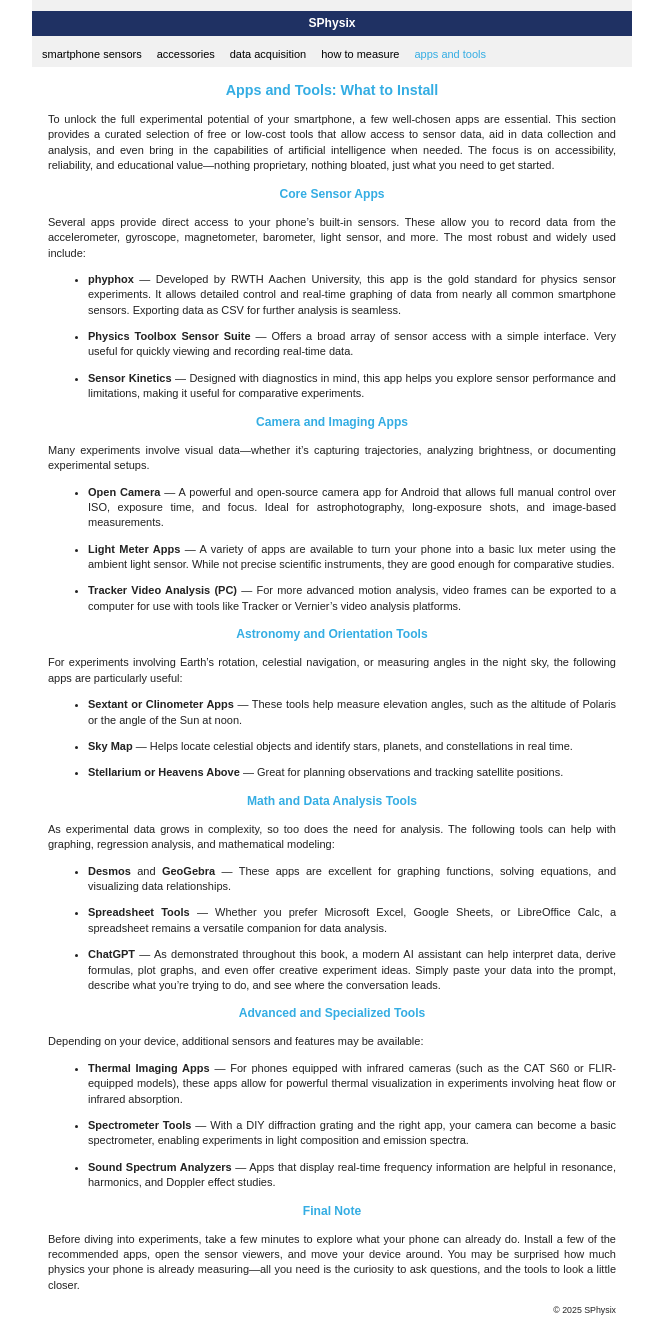
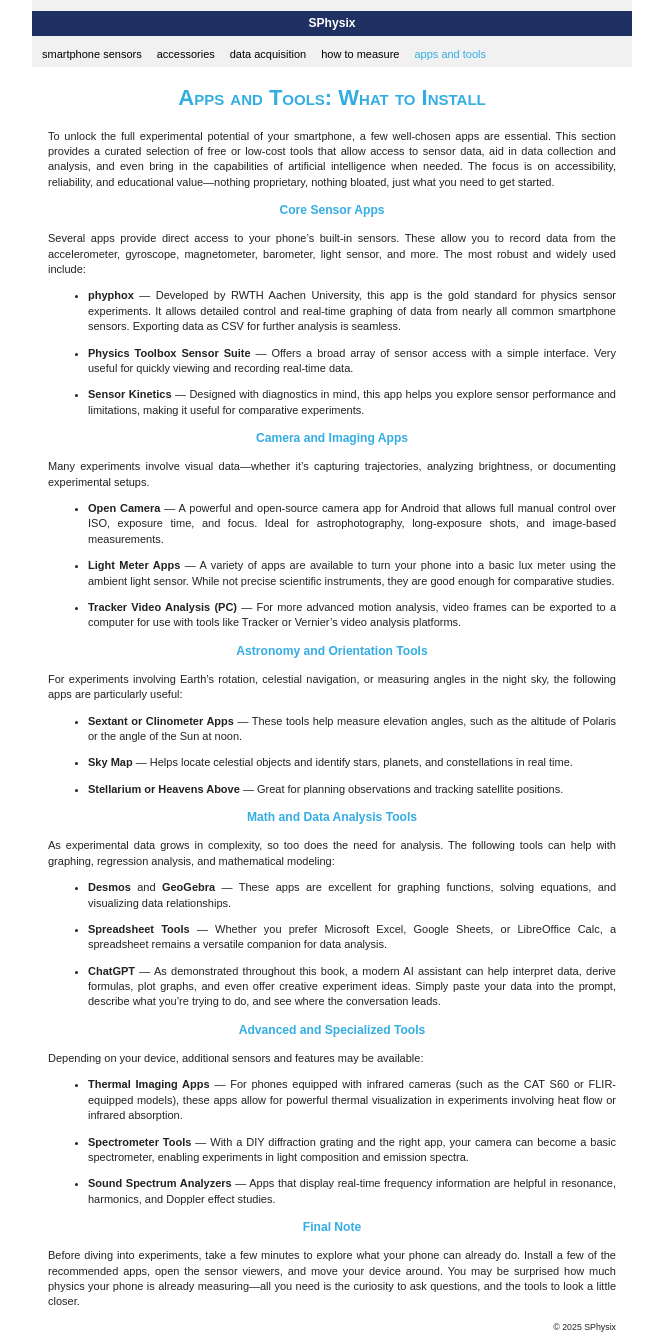
Before and after one commit to rplano/sphysix, a Jekyll site: the page built from chapters/1_5_Apps.md, in a window 1280 px wide. Shown: the whole page, without its empty margins (308-971 px from the left). Built offline with Jekyll 4.4.1, drawn with Linux system fonts in a browser that asks for light colours.

Commit message:
Update 1_5_Apps.md

```diff
--- a/chapters/1_5_Apps.md
+++ b/chapters/1_5_Apps.md
@@ -3,7 +3,7 @@
 title: 1.5 Apps and Tools - What to Install
 ---
 
-## Apps and Tools: What to Install
+# Apps and Tools: What to Install
 
 To unlock the full experimental potential of your smartphone, a few well-chosen apps are essential. This section provides a curated selection of free or low-cost tools that allow access to sensor data, aid in data collection and analysis, and even bring in the capabilities of artificial intelligence when needed. The focus is on accessibility, reliability, and educational value—nothing proprietary, nothing bloated, just what you need to get started.
 
```
